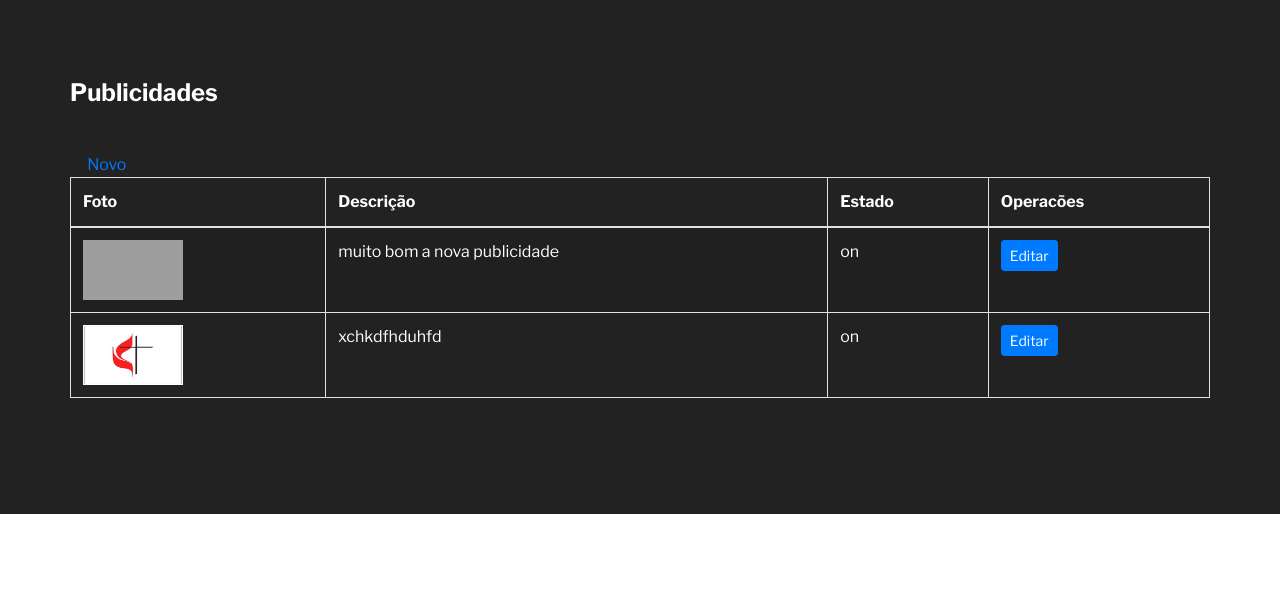
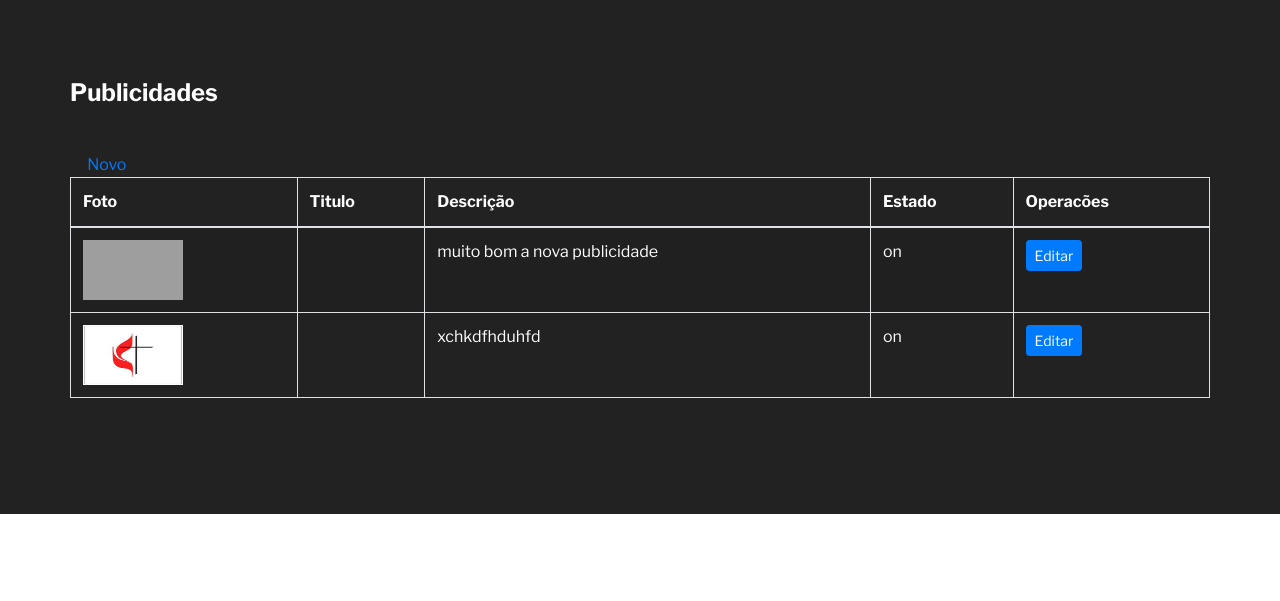
Before and after one commit to nicolau-np/CLAUS, a PHP site: page /publicidades.php in a window 1280 px wide. Shown: the part 199-800 px from the top of the page. Run offline with PHP 8.4, Linux system fonts and the light colour scheme; data comes from the database, SQL or seed files in the repository; data that the repository does not hold is empty; grey boxes are pictures that could not be loaded.

Commit message:
adicionando titulo na lista

```diff
--- a/publicidades.php
+++ b/publicidades.php
@@ -54,23 +54,26 @@ include_once 'menu.php';
 
             <div class="col-lg-12">
                 <div class="contact-option">
-                    <h4>Publicidades</h4> &nbsp;&nbsp;&nbsp;&nbsp;  <a href="new_publicidade.php">Novo</a>
+                    <h4>Publicidades</h4> &nbsp;&nbsp;&nbsp;&nbsp; <a href="new_publicidade.php">Novo</a>
 
                     <?php
-                    if(isset($_GET['sms'])){?>
+                    if (isset($_GET['sms'])) {
+                        ?>
                         <div class="alert alert-success">Actualização feita com sucesso</div>
                         <?php
-                    }?>
+                    } ?>
 
                     <?php
-                    if(isset($_GET['delete'])){?>
+                    if (isset($_GET['delete'])) {
+                        ?>
                         <div class="alert alert-success">Eliminou publicidade com sucesso</div>
                         <?php
-                    }?>
+                    } ?>
                     <table class="table table-bordered table-striped" style="color: white">
                         <thead>
                         <tr>
                             <th>Foto</th>
+                            <th>Titulo</th>
                             <th>Descrição</th>
                             <th>Estado</th>
                             <th>Operacões</th>
@@ -84,7 +87,8 @@ include_once 'menu.php';
 
                             ?>
                             <tr>
-                                <td><img src="controller/upload/<?=$view->foto?>" height="60px" width="100px"></td>
+                                <td><img src="controller/upload/<?= $view->foto ?>" height="60px" width="100px"></td>
+                                <td><?= $view->title ?></td>
                                 <td><?= $view->descricao; ?></td>
                                 <td><?= $view->estado ?></td>
                                 <td>
```
